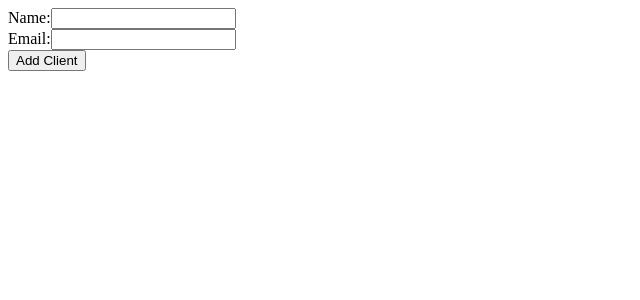
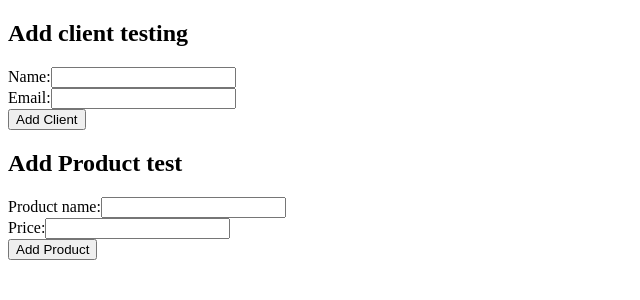
Before and after one commit to rhgz99/Product-Store-Frontend-and-API-Billing-System, a React app in the folder frontend/: page / in a window 1280 px wide. Shown: the top 300 px of the page, without its empty margins (0-640 px from the left). Built offline with nearby package versions, Linux system fonts and the light colour scheme; the HTML template or start-up script is replaced by a standard one.

Commit message:
connect product_form component with backend API

```diff
--- a/frontend/src/App.jsx
+++ b/frontend/src/App.jsx
@@ -1,9 +1,11 @@
 import Client_form from "./Components/Client_form";
+import Products_form from "./Components/Products_form";
 
 const App = () => {
   return (
     <section className="app">
       <Client_form />
+      <Products_form />
     </section>
   );
 };
--- a/frontend/src/Components/Client_form.jsx
+++ b/frontend/src/Components/Client_form.jsx
@@ -24,6 +24,7 @@ const Client_form = () => {
 
   return (
     <section className="client-form">
+      <h2>Add client testing</h2>
       {error ? (
         "Error: reload the page"
       ) : (
--- /dev/null
+++ b/frontend/src/Components/Products_form.jsx
@@ -0,0 +1,43 @@
+import { useState } from "react";
+
+const Products_form = () => {
+  const [error, setError] = useState(null);
+
+  const handleSubmit = async (e) => {
+    e.preventDefault(e);
+    try {
+      const response = await fetch("http://localhost:5000/api/products", {
+        method: "POST",
+        headers: {
+          "Content-Type": "application/json",
+        },
+        body: JSON.stringify({
+          product_name: e.target.product_name.value,
+          price: e.target.price.value,
+        }),
+      });
+      const data = await response.json();
+      console.log(data);
+    } catch (error) {
+      setError(error);
+    }
+  };
+
+  return (
+    <section className="products_form">
+      <h2>Add Product test</h2>
+      <form onSubmit={handleSubmit}>
+        <label htmlFor="product_name">Product name:</label>
+        <input type="text" id="product_name" name="product_name" required />
+        <br />
+        <label htmlFor="price">Price:</label>
+        <input type="number" id="price" name="price" required />
+        <br />
+        <button type="submit">Add Product</button>
+      </form>
+      {error && "Error: please try again"}
+    </section>
+  );
+};
+
+export default Products_form;
```
